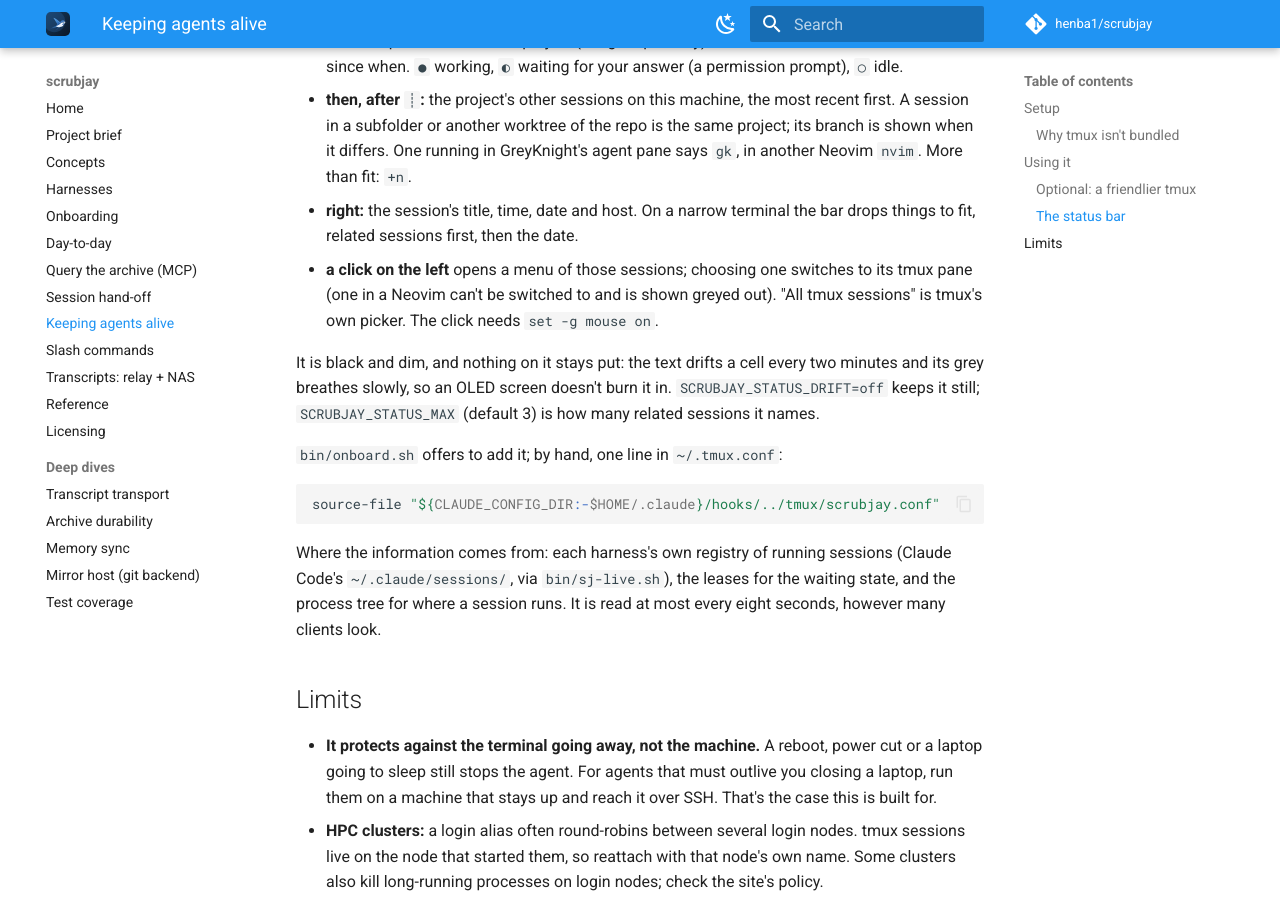
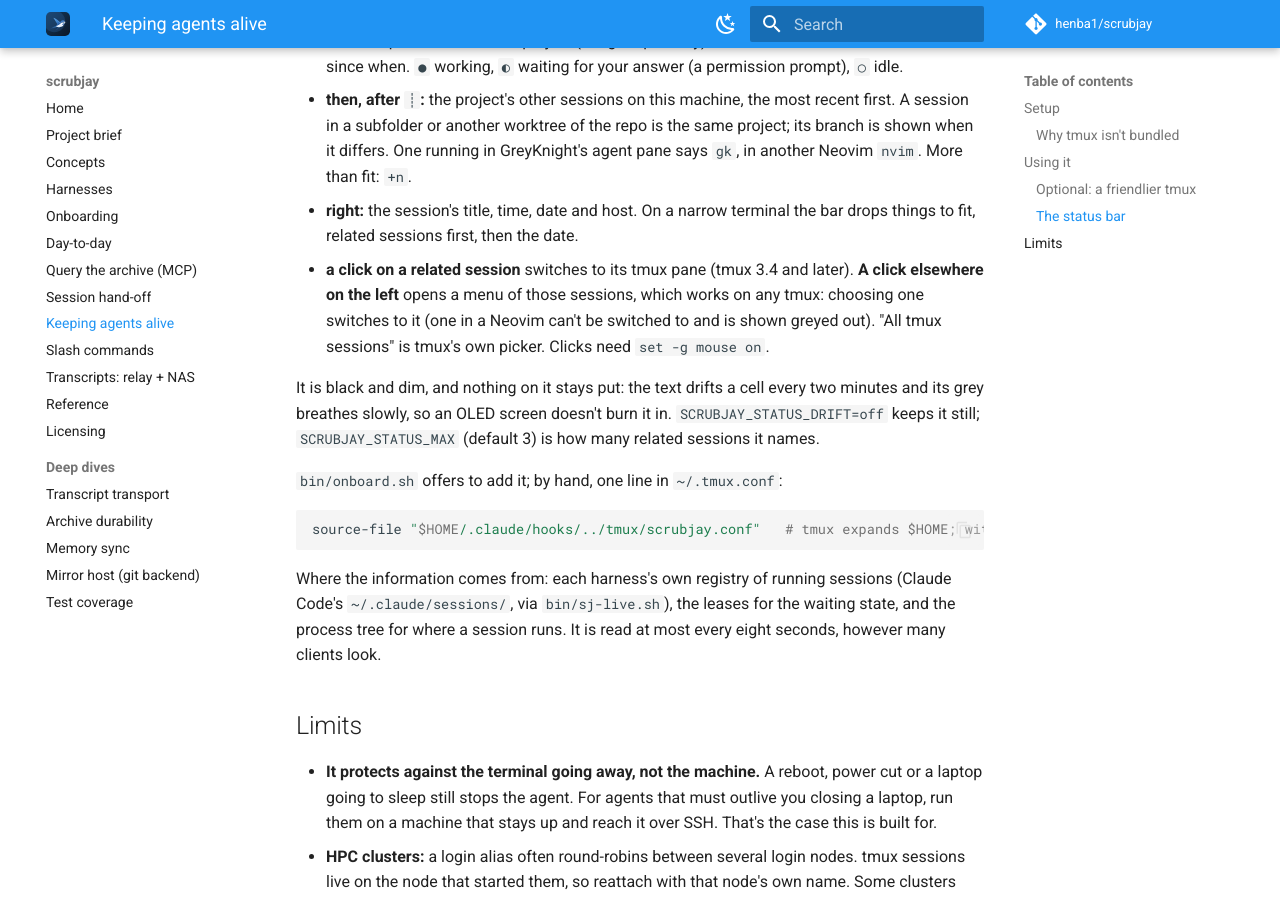
Before and after one commit to henba1/scrubjay, an MkDocs documentation site: the page built from docs/keep-alive.md, in a window 1280 px wide and 900 px high, scrolled down 2465 px. Built offline with MkDocs 1.6.1 and Material for MkDocs 9.7.7, drawn with Linux system fonts in a browser that asks for light colours; comment, search, counter and statistics services are not loaded.

Commit message:
sj-status: click a related session to go there (tmux 3.4+); a config tmux can parse (#119)
Clicks: with tmux 3.4 and later the bar marks each related session in a tmux pane as a user range named
by its pane id, and tmux/scrubjay.conf switches to it (%if on the version). A click elsewhere on the left
still opens the menu, which is all tmux 3.3 can do. A user range, not a pane range: a pane range's
target (=) resolved in the clicked bar's own session. And run-shell for the switch, which expands the
range into the target where switch-client does not.

Fix: tmux expands ${...} in a double-quoted string of its config itself and knows no ${X:-default}, so
#118's conf failed to load ("invalid environment variable") - the tests had loaded it with the path
substituted. The #() commands are single-quoted now, onboard writes $HOME (or the literal
CLAUDE_CONFIG_DIR) into the source-file line, and tests/test_status.sh has a real tmux parse the file.

Co-authored-by: Claude <noreply@anthropic.com>

````diff
--- a/docs/keep-alive.md
+++ b/docs/keep-alive.md
@@ -96,9 +96,10 @@ ships one that says what the agent in the pane is doing, and what else runs in i
   than fit: `+n`.
 - **right:** the session's title, time, date and host. On a narrow terminal the bar drops things to
   fit, related sessions first, then the date.
-- **a click on the left** opens a menu of those sessions; choosing one switches to its tmux pane
-  (one in a Neovim can't be switched to and is shown greyed out). "All tmux sessions" is tmux's own
-  picker. The click needs `set -g mouse on`.
+- **a click on a related session** switches to its tmux pane (tmux 3.4 and later). **A click
+  elsewhere on the left** opens a menu of those sessions, which works on any tmux: choosing one
+  switches to it (one in a Neovim can't be switched to and is shown greyed out). "All tmux sessions"
+  is tmux's own picker. Clicks need `set -g mouse on`.
 
 It is black and dim, and nothing on it stays put: the text drifts a cell every two minutes and its
 grey breathes slowly, so an OLED screen doesn't burn it in. `SCRUBJAY_STATUS_DRIFT=off` keeps it
@@ -107,7 +108,7 @@ still; `SCRUBJAY_STATUS_MAX` (default 3) is how many related sessions it names.
 `bin/onboard.sh` offers to add it; by hand, one line in `~/.tmux.conf`:
 
 ```sh
-source-file "${CLAUDE_CONFIG_DIR:-$HOME/.claude}/hooks/../tmux/scrubjay.conf"
+source-file "$HOME/.claude/hooks/../tmux/scrubjay.conf"   # tmux expands $HOME; with CLAUDE_CONFIG_DIR, its path
 ```
 
 Where the information comes from: each harness's own registry of running sessions (Claude Code's
````
Also changed, not shown: 4 other files.
